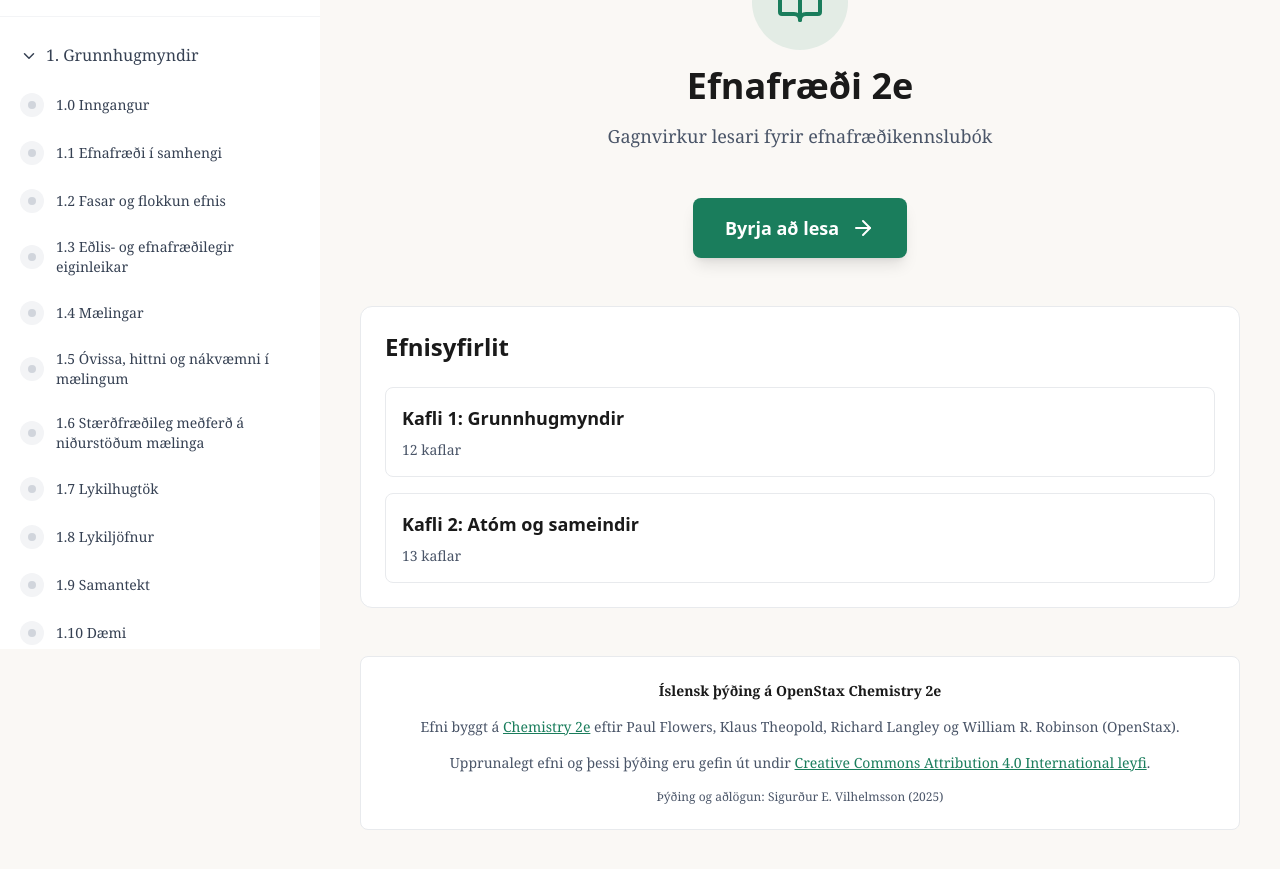
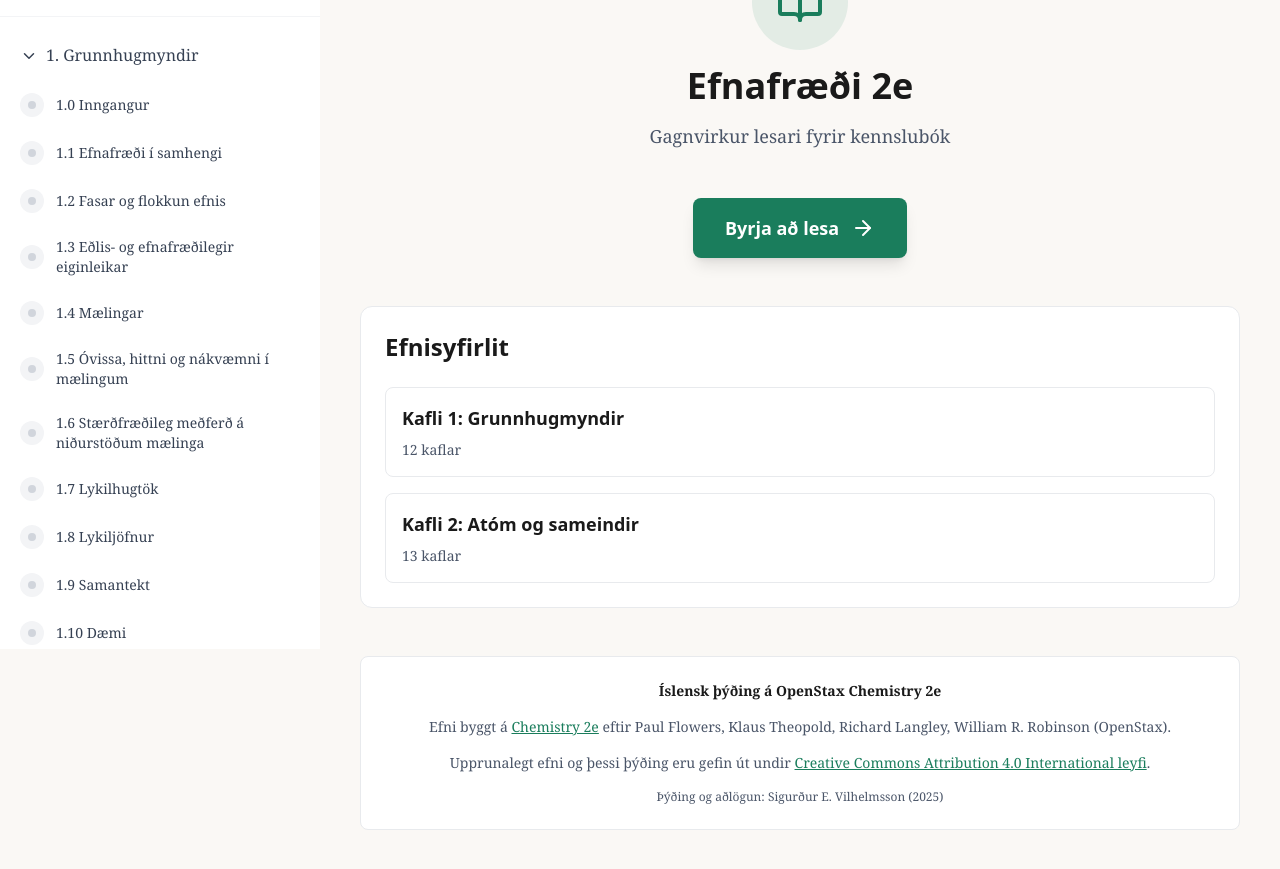
Before and after one commit to SigurdurVilhelmsson/namsbokasafn-vefur, a React (Vite) app: page /efnafraedi in a window 1280 px wide. Shown: the part 151-1020 px from the top of the page. Built offline with nearby package versions, Linux system fonts and the light colour scheme.

Commit message:
Make ContentAttribution and HomePage dynamic for all books
- ContentAttribution now uses book config for source title, URL,
  authors, and translator instead of hardcoded Chemistry values
- HomePage subtitle no longer mentions "efnafræði" specifically

```diff
--- a/src/components/reader/ContentAttribution.tsx
+++ b/src/components/reader/ContentAttribution.tsx
@@ -1,9 +1,13 @@
 /**
  * ContentAttribution Component
  *
- * Displays CC BY 4.0 license attribution for OpenStax Chemistry 2e content.
+ * Displays CC BY 4.0 license attribution for OpenStax content.
  * Required for Creative Commons Attribution 4.0 International license compliance.
+ * Dynamically uses book configuration for correct attribution.
  */
+
+import { useBook } from "@/hooks/useBook";
+import { getBook } from "@/config/books";
 
 interface ContentAttributionProps {
   variant?: "compact" | "full";
@@ -12,18 +16,28 @@ interface ContentAttributionProps {
 export default function ContentAttribution({
   variant = "full",
 }: ContentAttributionProps) {
+  const { bookSlug } = useBook();
+  const book = bookSlug ? getBook(bookSlug) : null;
+
+  // Fallback values if book not found
+  const sourceTitle = book?.source.title ?? "OpenStax";
+  const sourceUrl = book?.source.url ?? "https://openstax.org";
+  const authors = book?.source.authors?.join(", ") ?? "";
+  const translator = book?.translator ?? "";
+  const translationYear = new Date().getFullYear();
+
   if (variant === "compact") {
     return (
       <div className="mt-8 border-t border-[var(--border-color)] pt-4 text-xs text-[var(--text-secondary)]">
         <p>
           Efni byggt á{" "}
           <a
-            href="https://openstax.org/details/books/chemistry-2e"
+            href={sourceUrl}
             target="_blank"
             rel="noopener noreferrer"
             className="text-[var(--accent-color)] underline hover:text-[var(--accent-hover)]"
           >
-            Chemistry 2e
+            {sourceTitle}
           </a>{" "}
           (OpenStax,{" "}
           <a
@@ -34,7 +48,7 @@ export default function ContentAttribution({
           >
             CC BY 4.0
           </a>
-          ). Íslensk þýðing © 2025 Sigurður E. Vilhelmsson (CC BY 4.0).
+          ). Íslensk þýðing © {translationYear} {translator} (CC BY 4.0).
         </p>
       </div>
     );
@@ -43,20 +57,19 @@ export default function ContentAttribution({
   return (
     <div className="mt-12 space-y-4 rounded-lg border border-[var(--border-color)] bg-[var(--bg-secondary)] p-6 text-center text-sm text-[var(--text-secondary)]">
       <p className="font-semibold text-[var(--text-primary)]">
-        Íslensk þýðing á OpenStax Chemistry 2e
+        Íslensk þýðing á OpenStax {sourceTitle}
       </p>
       <p>
         Efni byggt á{" "}
         <a
-          href="https://openstax.org/details/books/chemistry-2e"
+          href={sourceUrl}
           target="_blank"
           rel="noopener noreferrer"
           className="text-[var(--accent-color)] underline hover:text-[var(--accent-hover)]"
         >
-          Chemistry 2e
+          {sourceTitle}
         </a>{" "}
-        eftir Paul Flowers, Klaus Theopold, Richard Langley og William R.
-        Robinson (OpenStax).
+        {authors && <>eftir {authors} </>}(OpenStax).
       </p>
       <p>
         Upprunalegt efni og þessi þýðing eru gefin út undir{" "}
@@ -71,7 +84,7 @@ export default function ContentAttribution({
         .
       </p>
       <p className="text-xs">
-        Þýðing og aðlögun: Sigurður E. Vilhelmsson (2025)
+        Þýðing og aðlögun: {translator} ({translationYear})
       </p>
     </div>
   );
--- a/src/components/reader/HomePage.tsx
+++ b/src/components/reader/HomePage.tsx
@@ -59,7 +59,7 @@ export default function HomePage() {
             {toc.title}
           </h1>
           <p className="text-lg text-[var(--text-secondary)]">
-            Gagnvirkur lesari fyrir efnafræðikennslubók
+            Gagnvirkur lesari fyrir kennslubók
           </p>
         </div>
 
```
